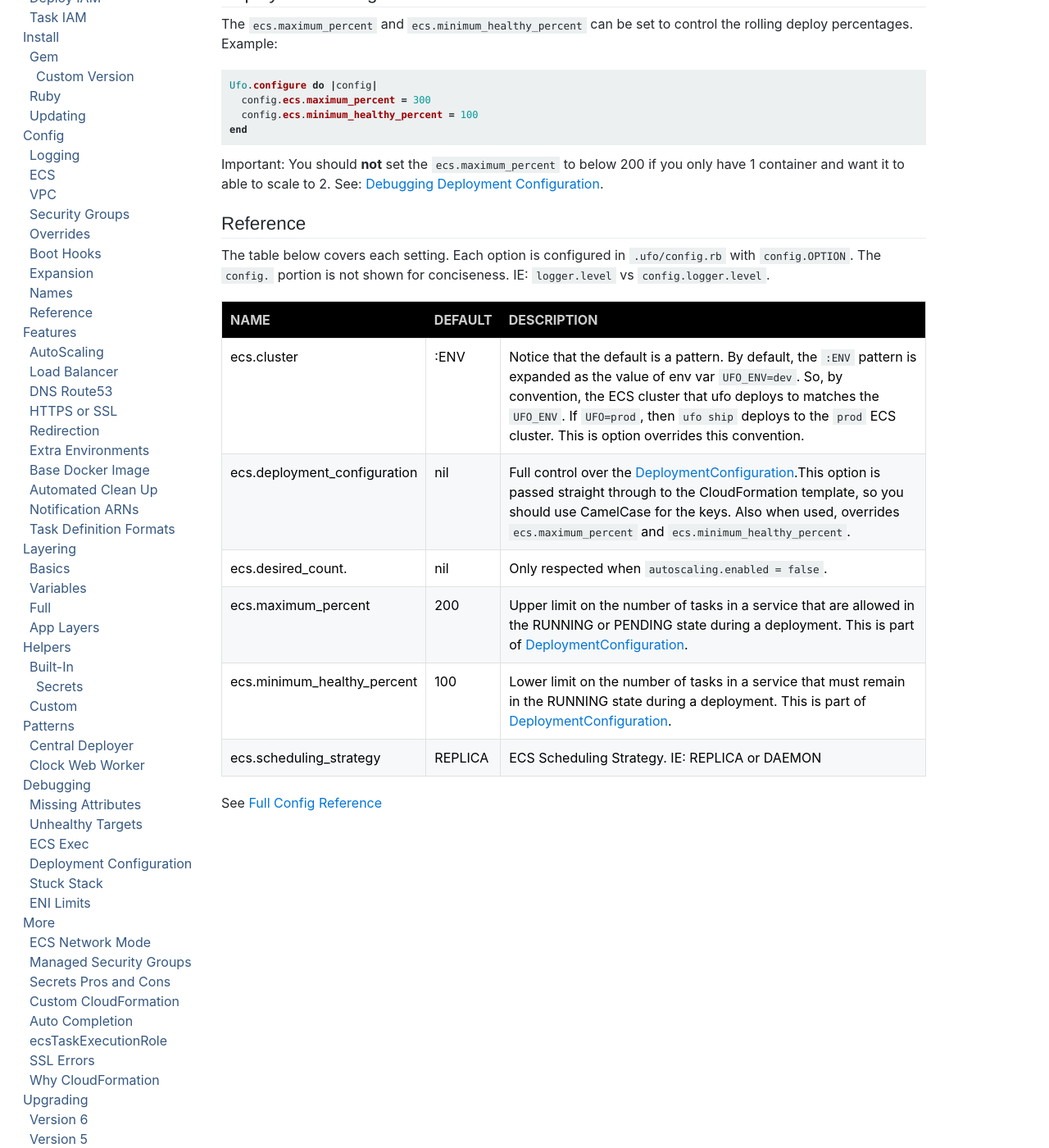
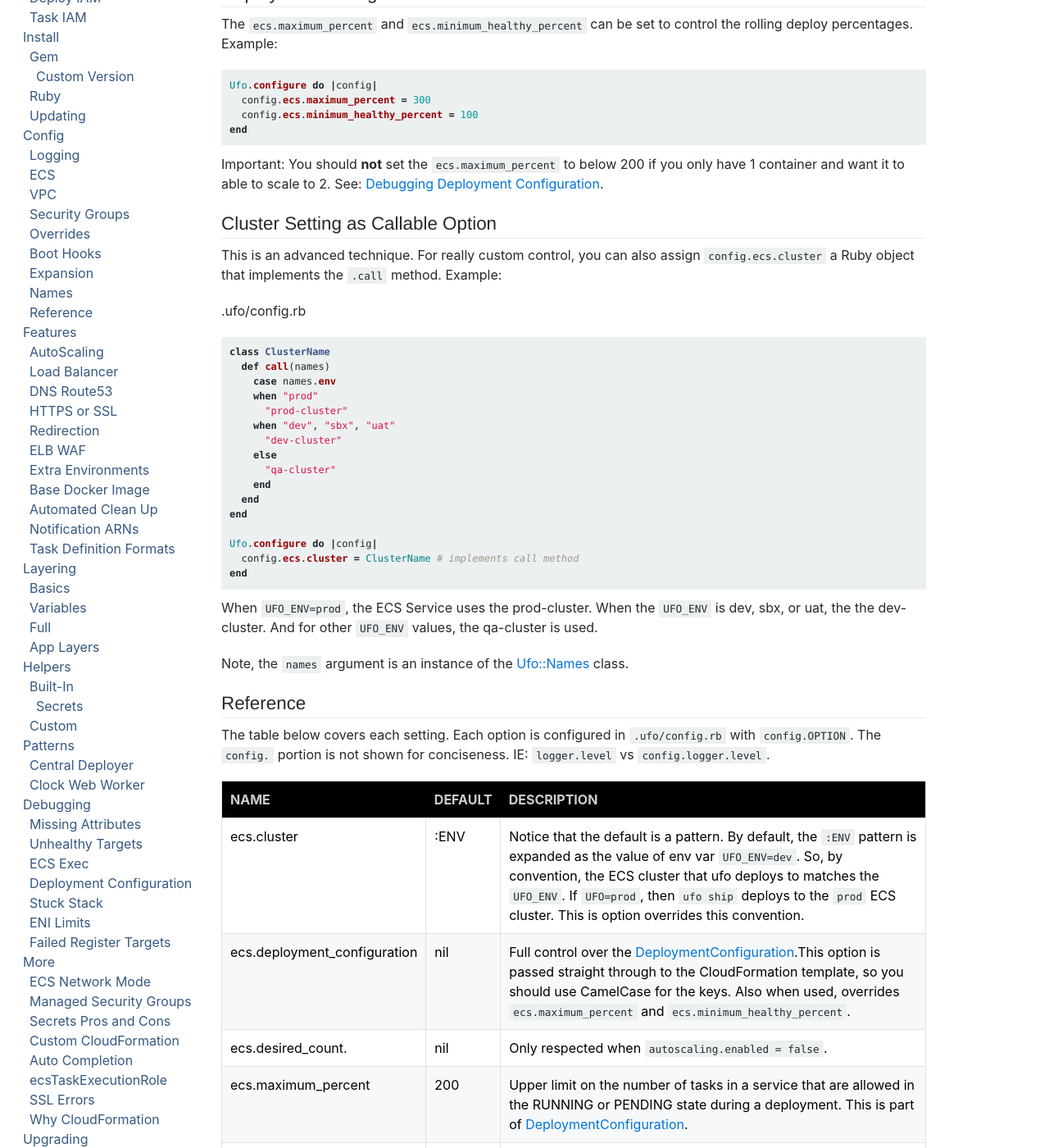
Before and after one commit to boltops-tools/ufo-docs, a Jekyll site: the page built from _docs/config/ecs.md, in a window 1280 px wide and 1400 px high, scrolled down 624 px. Shown: the whole window at 82% size. Built offline with Jekyll 4.4.1, drawn with Linux system fonts in a browser that asks for light colours; cached includes are drawn as plain includes; a script that is not in the unit is left out.

Commit message:
callable options docs

````diff
--- a/_docs/config/ecs.md
+++ b/_docs/config/ecs.md
@@ -36,6 +36,35 @@ end
 
 Important: You should **not** set the `ecs.maximum_percent` to below 200 if you only have 1 container and want it to able to scale to 2. See: [Debugging Deployment Configuration]({% link _docs/debug/deployment-configuration.md %}).
 
+## Cluster Setting as Callable Option
+
+This is an advanced technique. For really custom control, you can also assign `config.ecs.cluster` a Ruby object that implements the `.call` method.  Example:
+
+.ufo/config.rb
+
+```ruby
+class ClusterName
+  def call(names)
+    case names.env
+    when "prod"
+      "prod-cluster"
+    when "dev", "sbx", "uat"
+      "dev-cluster"
+    else
+      "qa-cluster"
+    end
+  end
+end
+
+Ufo.configure do |config|
+  config.ecs.cluster = ClusterName # implements call method
+end
+```
+
+When `UFO_ENV=prod`, the ECS Service uses the prod-cluster. When the `UFO_ENV` is dev, sbx, or uat, the the dev-cluster. And for other `UFO_ENV` values, the qa-cluster is used.
+
+Note, the `names` argument is an instance of the [Ufo::Names](https://github.com/boltops-tools/ufo/blob/master/lib/ufo/names.rb) class.
+
 {% include config/reference/header.md %}
 {% include config/reference/ecs.md %}
 {% include config/reference/footer.md %}
````
Also changed, not shown: _docs/config/names.md (+27 -0 lines), _docs/debug/failed-to-register-targets.md (added, +37 -0 lines), _docs/features/elb-waf.md (added, +18 -0 lines), _docs/helpers/builtin/secrets.md (+2 -0 lines).
